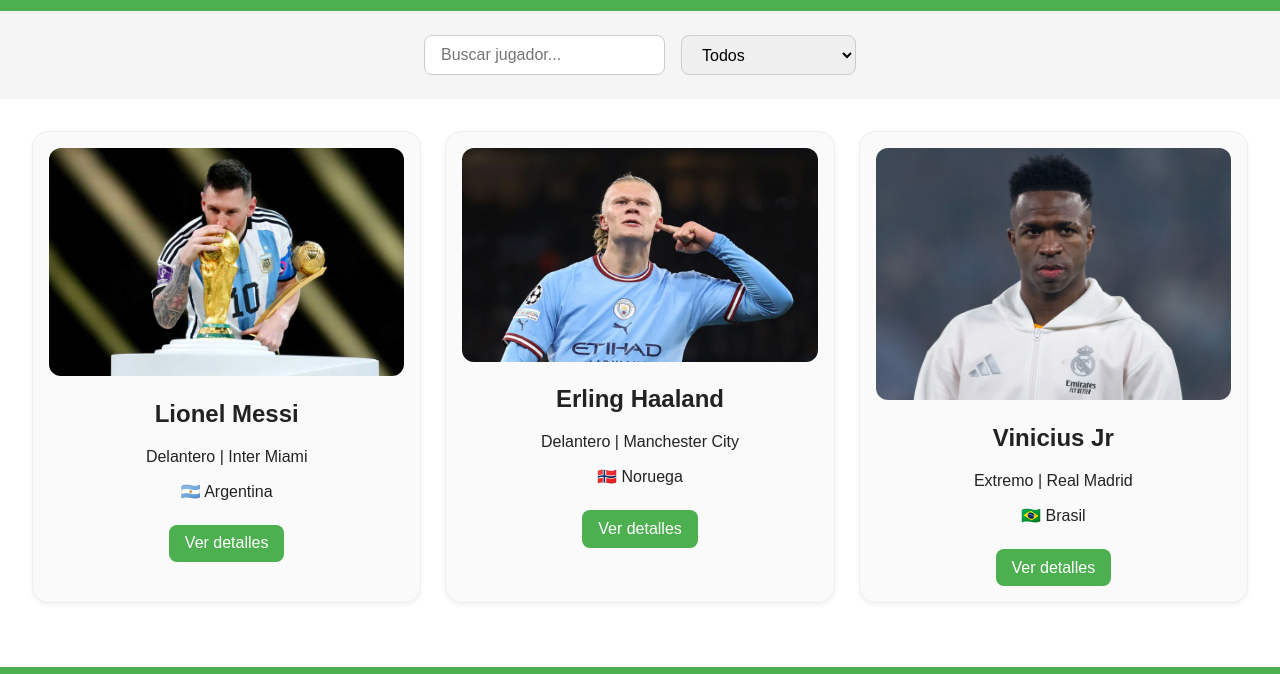
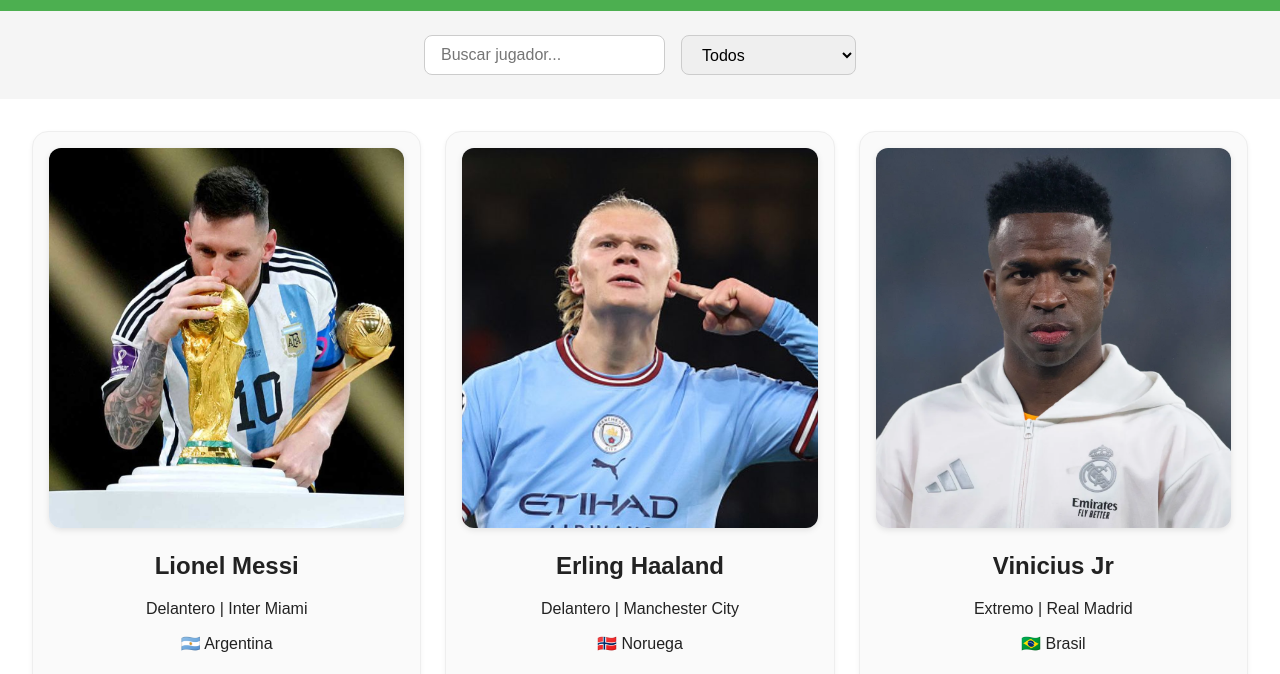
Before and after one commit to ikeracv28/DesarrolloInterfaces, a plain HTML site: page DI-A1.11-Sitio Web Tematico/futbol/index.html in a window 1280 px wide. Shown: the part 81-755 px from the top of the page. Drawn offline with Linux system fonts and the light colour scheme.

Commit message:
arreglo de colocacion fotos inicio

```diff
--- a/DI-A1.11-Sitio Web Tematico/futbol/style.css
+++ b/DI-A1.11-Sitio Web Tematico/futbol/style.css
@@ -67,6 +67,15 @@ nav a.active {
   grid-template-columns: repeat(auto-fit, minmax(260px, 1fr));
   gap: 1.5rem;
   padding: 2rem;
+}
+/* todas las imágenes de la galería tendrán el mismo tamaño */
+.grid-jugadores img {
+  width: 100%;
+  height: 380px;          /* puedes ajustar este valor (ej: 200px o 250px) */
+  border-radius: 12px;
+  object-fit: cover;      /* recorta sin deformar */
+  object-position: center;/* centra la parte visible */
+  box-shadow: 0 2px 6px rgba(0,0,0,0.1);
 }
 
 .card {
```
